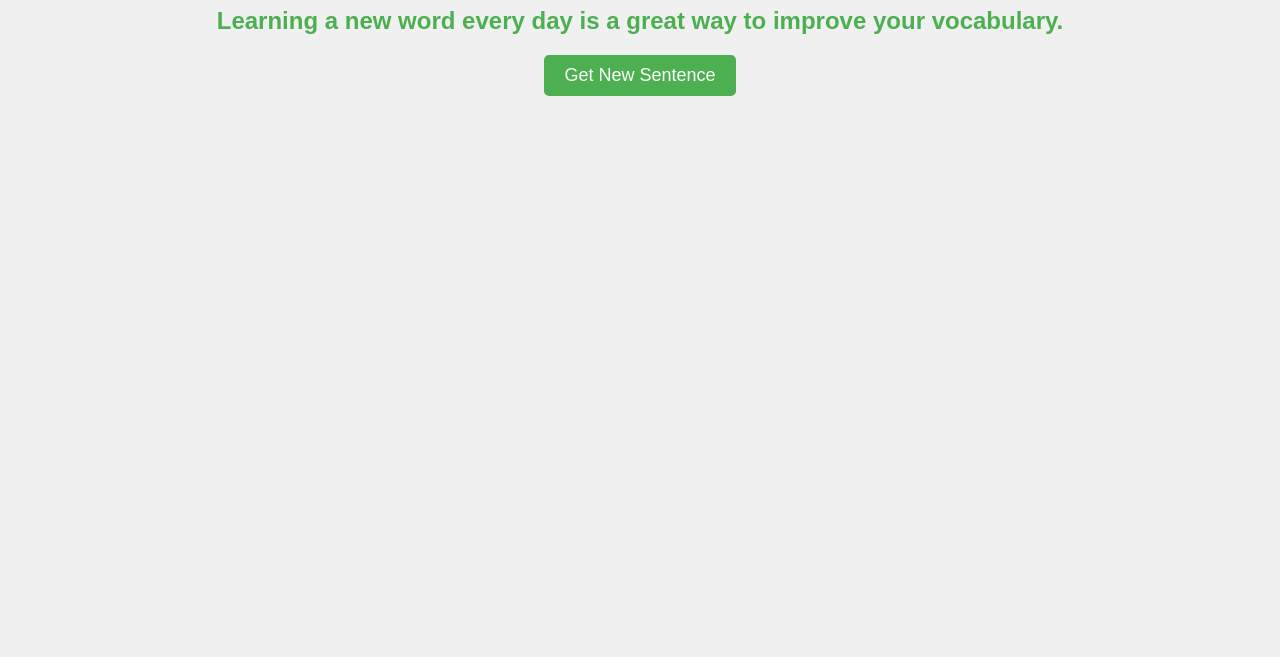
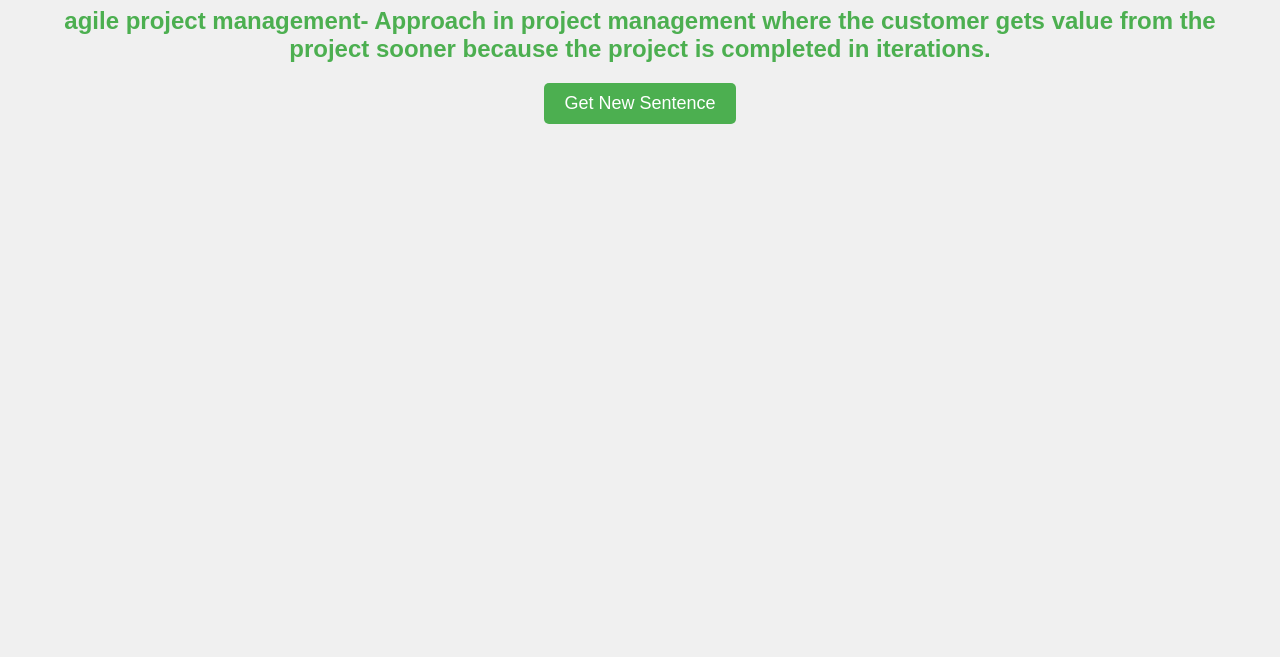
Before and after one commit to 3d6ar89/random-sentence-generator, a plain HTML site: page index.html in a window 1280 px wide. Shown: the part 143-800 px from the top of the page. Drawn offline with Linux system fonts and the light colour scheme.

Commit message:
Update index.html

```diff
--- a/index.html
+++ b/index.html
@@ -49,15 +49,15 @@
     <script>
         // Array of sentences you want to display randomly
         const sentences = [
-            "Learning a new word every day is a great way to improve your vocabulary.",
-            "Programming is a fun skill to learn and a powerful tool for problem solving.",
-            "Consistency is the key to mastering any new skill.",
-            "Reading a variety of books can expand your horizons.",
-            "The more you practice, the better you get at it.",
-            "Challenge yourself with something new every day.",
-            "Success is the sum of small efforts, repeated day in and day out.",
-            "The journey of a thousand miles begins with one step.",
-            "Hard work beats talent when talent doesn't work hard."
+            "agile project management- Approach in project management where the customer gets value from the project sooner because the project is completed in iterations.",
+            "brainstorming- Free flow of ideas to identify possible project strategies.",
+            "goal- End result of the project; drives all aspects of the project.",
+            "project management- Applying knowledge, skills, tools, and techniques to achieve a project’s objectives.",
+            "project management life cycle- Defined by the Project Management Institute; included initiating, planning, executing, monitoring, and controlling and the closing process.",
+            "project scope- Approach you choose and the success criteria you have to meet.",
+            "quality objective- Goals for the project that establish how good the project’s end results must be.",
+            "traditional project management-When each project management process group occurs one after another; also known as the waterfall approach.",
+            "stakeholder- Anyone who has an interest or stake in the outcome of a project."
         ];
 
         // Function to get a random sentence from the array
```
